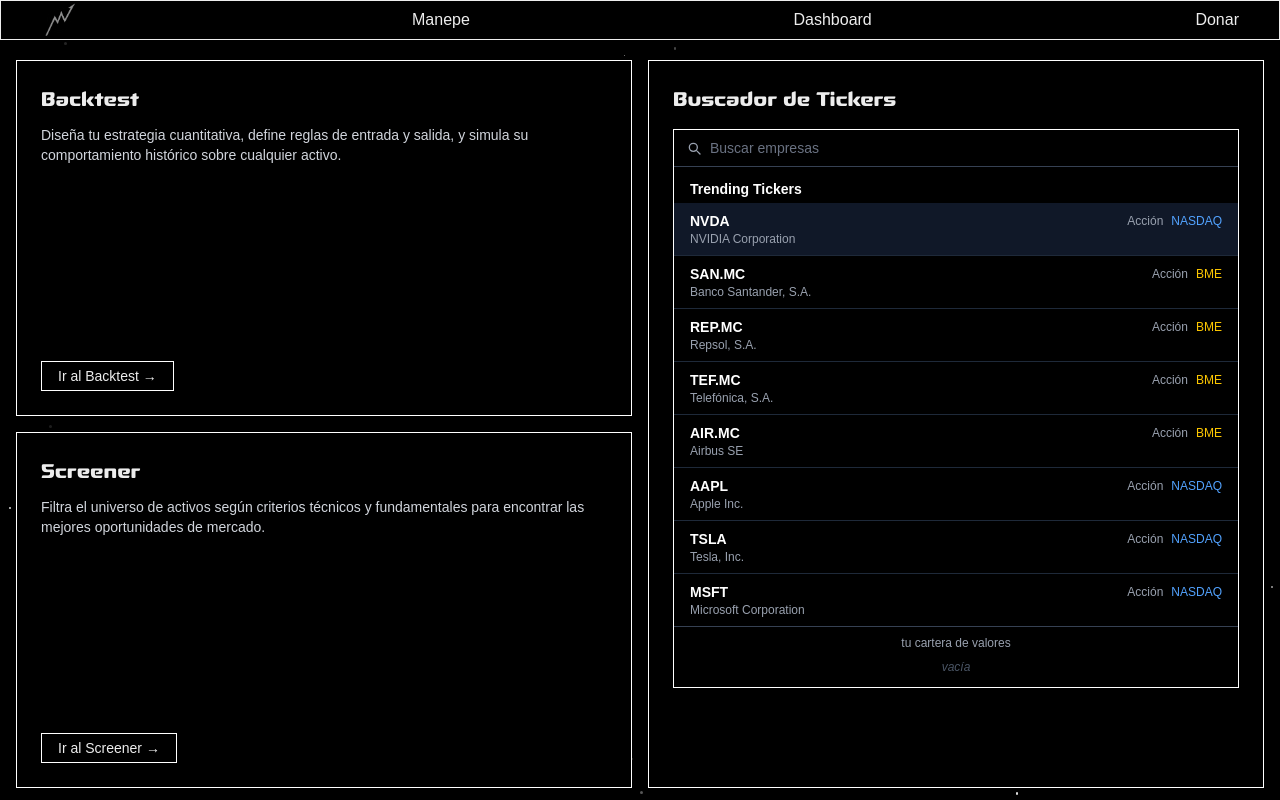
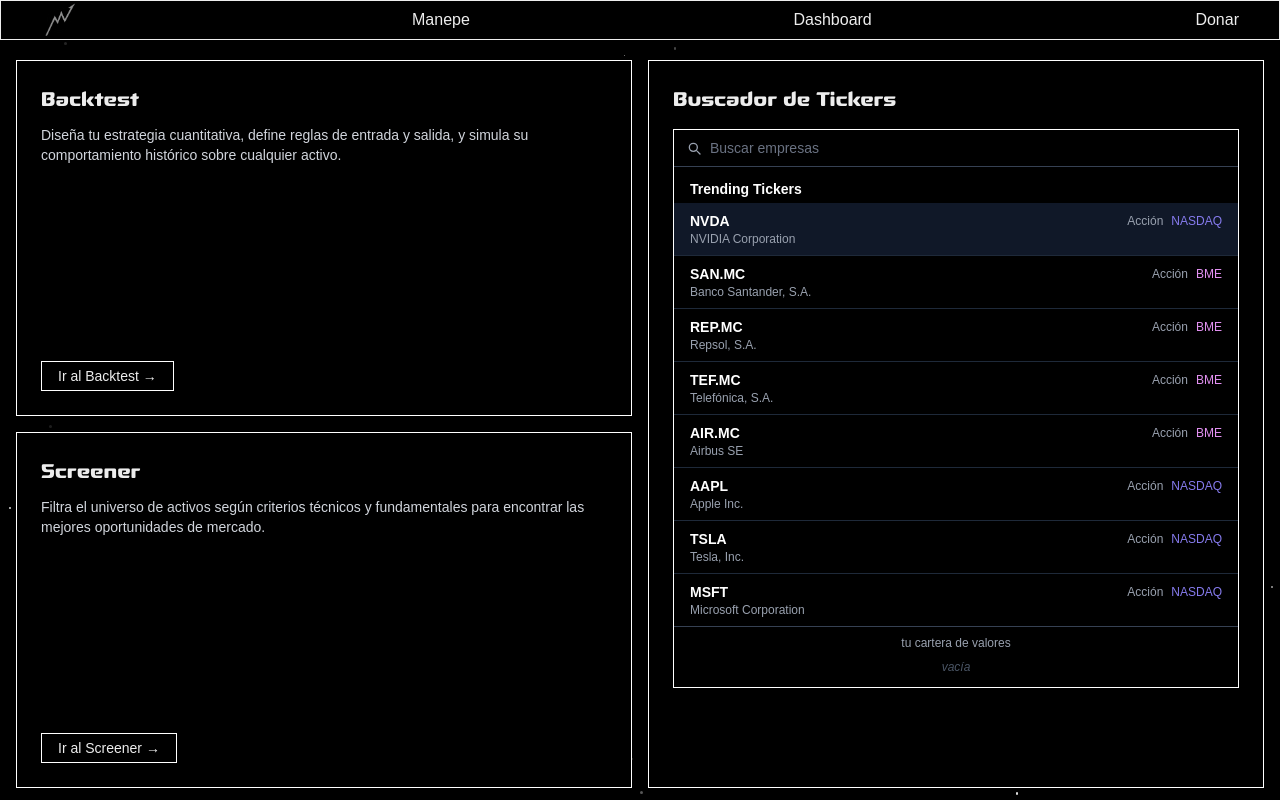
Before and after one commit to Nesss-27/PFT-daw2, a Next.js app in the folder pft-manepe/: page /home in a window 1280 px wide. Shown: the top 800 px of the page. Built offline with nearby package versions, Linux system fonts and the light colour scheme.

Commit message:
cambiadas varias cosas

```diff
--- a/pft-manepe/src/app/globals.css
+++ b/pft-manepe/src/app/globals.css
@@ -11,7 +11,7 @@
 
 
   --secondary: #3C12B1;
-  --secondary-light: #7C59E3;
+  --secondary-light: #867bee;
   --secondary-dark: #280C76;
 
   --primary-hover-light: #D447EC;
--- a/pft-manepe/src/components/backtest/BacktestDashboard.tsx
+++ b/pft-manepe/src/components/backtest/BacktestDashboard.tsx
@@ -145,7 +145,7 @@ export default function BacktestDashboard() {
           {
             label: "Estrategia",
             data: resultados.grafica.estrategia_neto,
-            borderColor: "#10B981",
+            borderColor: "#C016DD",
             backgroundColor: "rgba(16, 185, 129, 0.1)",
             tension: 0.1,
             pointRadius: 0,
--- a/pft-manepe/src/components/ui/buscador.tsx
+++ b/pft-manepe/src/components/ui/buscador.tsx
@@ -20,9 +20,9 @@ const TRENDING: Ticker[] = [
 ];
 
 const MARKET_COLORS: Record<string, string> = {
-  NASDAQ: "text-blue-400",
-  NYSE: "text-purple-400",
-  BME: "text-yellow-400",
+  NASDAQ: "text-secondary-light",
+  NYSE: "text-yellow-400",
+  BME: "text-primary-light",
 };
 
 interface Props {
@@ -72,7 +72,7 @@ export default function Buscador({ onSelect }: Props) {
 
   const showDropdown = query.trim().length > 0;
 
-  return (
+ return (
     <div className="bg-black border border-white w-full flex flex-col">
       {/* Search input */}
       <div className="flex items-center gap-2 px-3 py-2 border-b border-gray-700">
@@ -110,7 +110,7 @@ export default function Buscador({ onSelect }: Props) {
 
       {/* Dropdown results */}
       {showDropdown && (
-        <div className="max-h-64 overflow-y-auto border-b border-gray-700">
+        <div className="max-h-64 overflow-y-auto border-b border-gray-700 [&::-webkit-scrollbar]:w-3 [&::-webkit-scrollbar-track]:bg-black [&::-webkit-scrollbar-thumb]:bg-white [&::-webkit-scrollbar-thumb]:rounded-[20px] [&::-webkit-scrollbar-thumb]:border-3 [&::-webkit-scrollbar-thumb]:border-solid [&::-webkit-scrollbar-thumb]:border-black">
           {filtered.length === 0 ? (
             <p className="text-gray-500 text-xs px-4 py-3 italic">
               Sin resultados para "{query}"
@@ -186,7 +186,7 @@ export default function Buscador({ onSelect }: Props) {
         {cartera.length === 0 ? (
           <p className="text-gray-600 text-xs text-center pb-3 italic">vacía</p>
         ) : (
-          <div className="flex flex-col max-h-32 overflow-y-auto">
+          <div className="flex flex-col max-h-32 overflow-y-auto [&::-webkit-scrollbar]:w-3 [&::-webkit-scrollbar-track]:bg-black [&::-webkit-scrollbar-thumb]:bg-white [&::-webkit-scrollbar-thumb]:rounded-[20px] [&::-webkit-scrollbar-thumb]:border-3 [&::-webkit-scrollbar-thumb]:border-solid [&::-webkit-scrollbar-thumb]:border-black">
             {cartera.map((ticker) => (
               <div
                 key={ticker.t}
```
